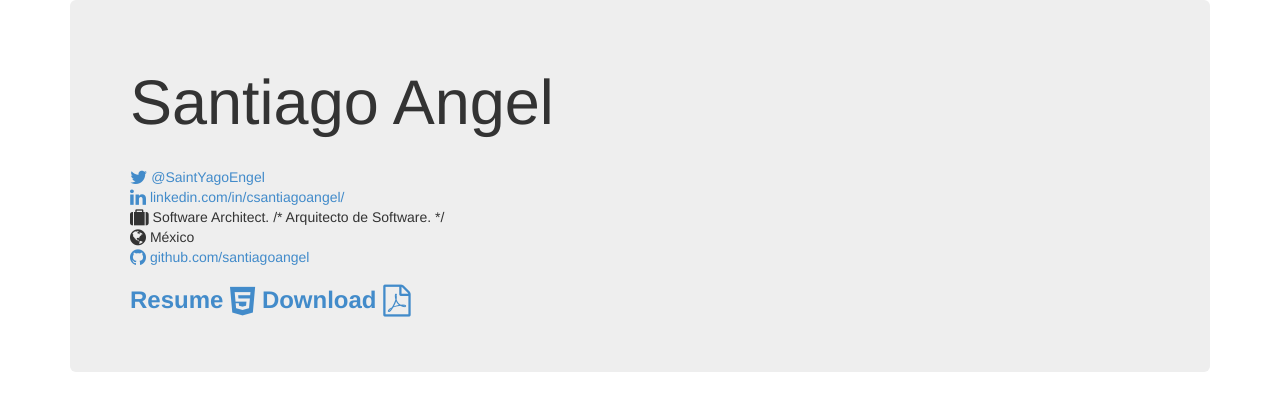
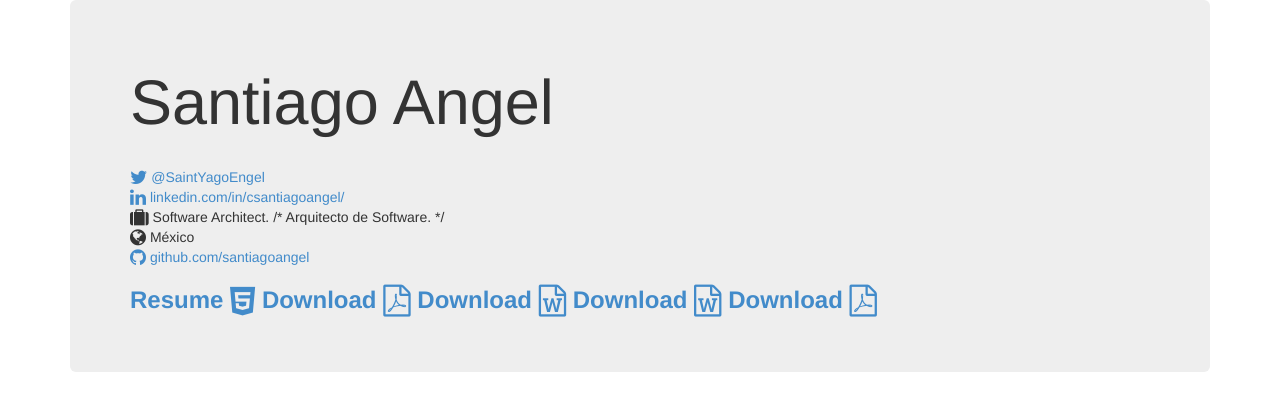
Before and after one commit to santiagoangel/santiagoangel.github.io, a plain HTML site: page index.html in a window 1280 px wide. Drawn offline with nearby package versions, Linux system fonts and the light colour scheme.

Commit message:
Update index.html

```diff
--- a/index.html
+++ b/index.html
@@ -31,7 +31,7 @@
 <br />
 <a href="https://www.github.com/santiagoangel" title="github repositories"><i class="fa fa-github fa-lg"></i> github.com/santiagoangel</a>
 <br />
-<h3><a href="http://santiagoangel.github.io/resume.html" title=" View Resume in web"><strong>Resume <i class="fa fa-html5 fa-lg"></i></strong></a> <a href="http://santiagoangel.github.io/resume.pdf" title=" Download Resume in PDF"><strong>Download <i class="fa fa-file-pdf-o fa-lg"></i></strong></a></h3></div>
+<h3><a href="http://santiagoangel.github.io/resume.html" title=" View Resume in web"><strong>Resume <i class="fa fa-html5 fa-lg"></i></strong></a> <a href="http://santiagoangel.github.io/resume.pdf" title=" Download Resume in PDF"><strong>Download <i class="fa fa-file-pdf-o fa-lg"></i></strong></a> <a href="http://santiagoangel.github.io/SantiagoAngelResume.docx" title=" Download Resume in .docx format"><strong>Download <i class="fa fa-file-word-o fa-lg"></i></strong></a> <a href="http://santiagoangel.github.io/SantiagoAngelResume.doc" title=" Download Resume in .doc format"><strong>Download <i class="fa fa-file-word-o fa-lg"></i></strong></a> <a href="http://santiagoangel.github.io/SantiagoAngelResume.pdf" title=" Download Resume in PDF(created from Word)"><strong>Download <i class="fa fa-file-pdf-o fa-lg"></i></strong></a> </h3></div>
 </div>
     <!-- jQuery (necessary for Bootstrap's JavaScript plugins) -->
     <script src="https://ajax.googleapis.com/ajax/libs/jquery/1.11.0/jquery.min.js"></script>
```
